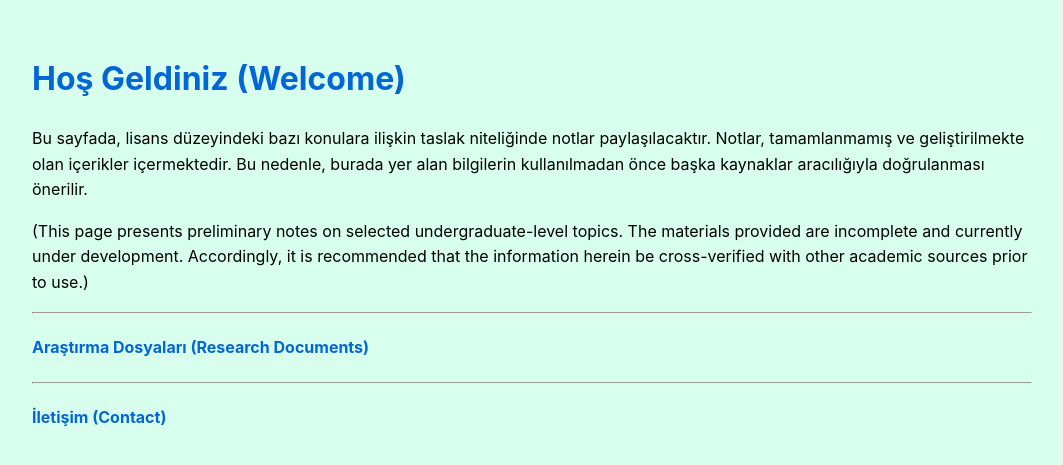
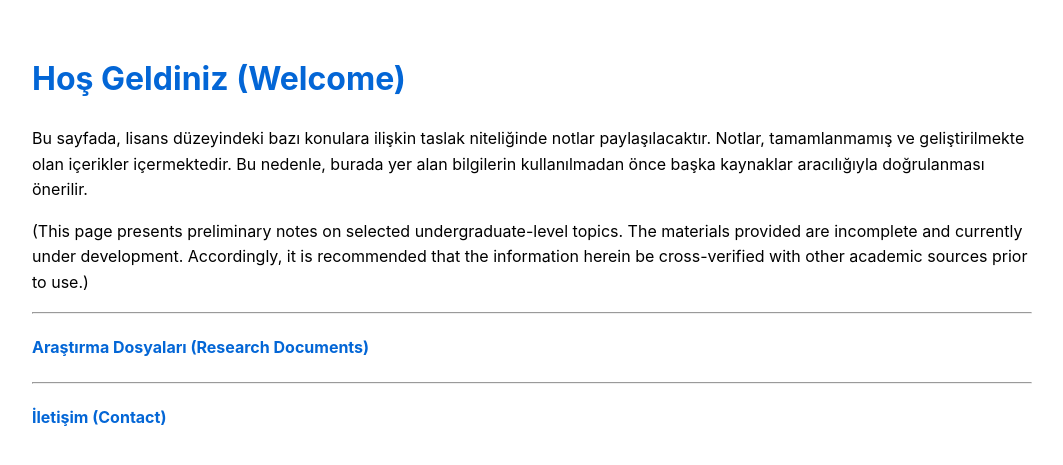
Before and after one commit to tburakarslan/tburakarslan.github.io, a Jekyll site: the page built from index.md, in a window 1280 px wide. Shown: the top 465 px of the page, without its empty margins (108-1171 px from the left). Built offline with Jekyll 4.4.1, drawn with Linux system fonts in a browser that asks for light colours; our own code applies the rules of GitHub Pages for plain Markdown files.

Commit message:
Update default.html

```diff
--- a/_layouts/default.html
+++ b/_layouts/default.html
@@ -13,7 +13,7 @@
         padding: 2rem;
         font-family: -apple-system, BlinkMacSystemFont, "Segoe UI", Roboto, Helvetica, Arial, sans-serif;
         line-height: 1.6;
-        background-color: #d8ffee;
+        background-color: #ffffff;
         color: #000000;
       }
       a {
```
